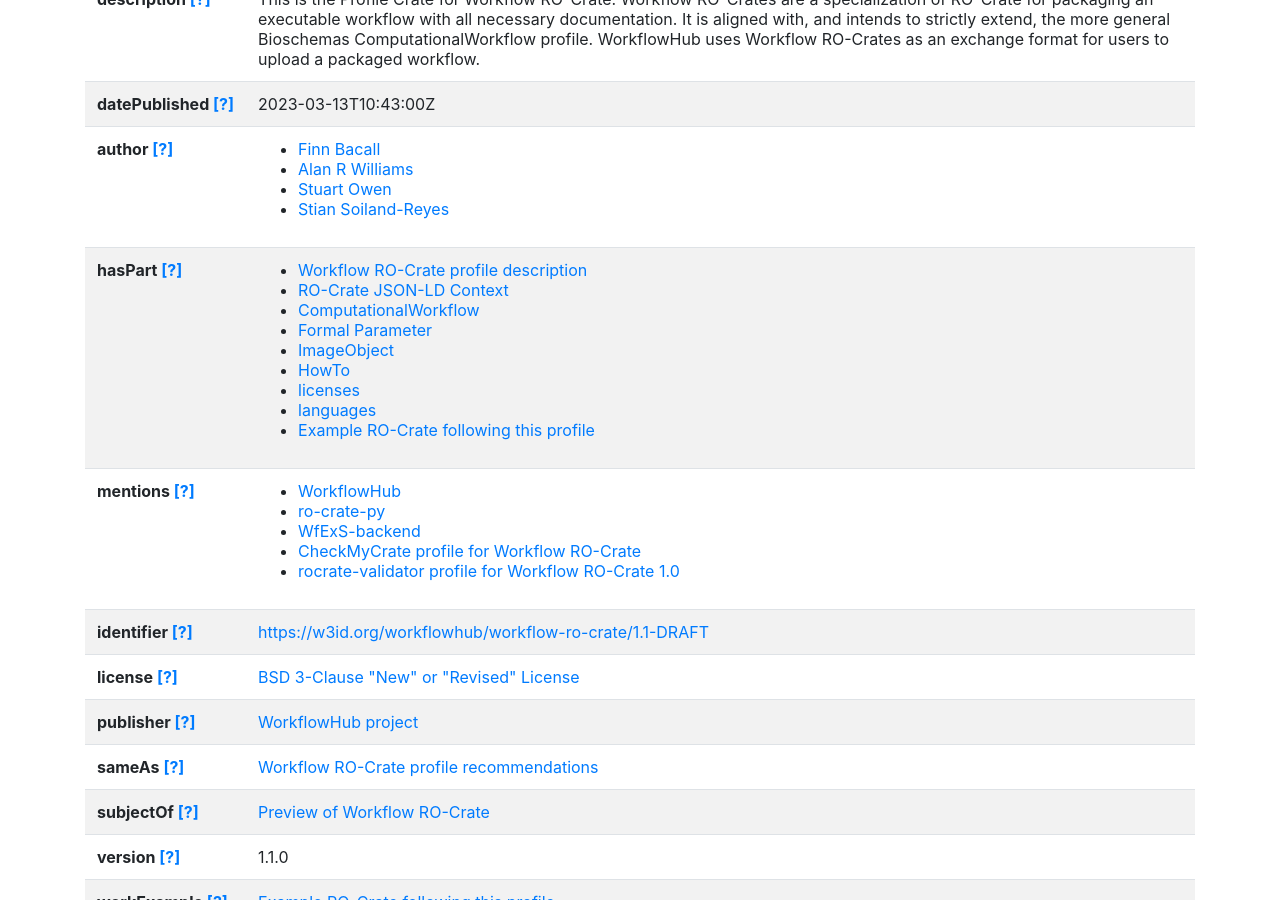
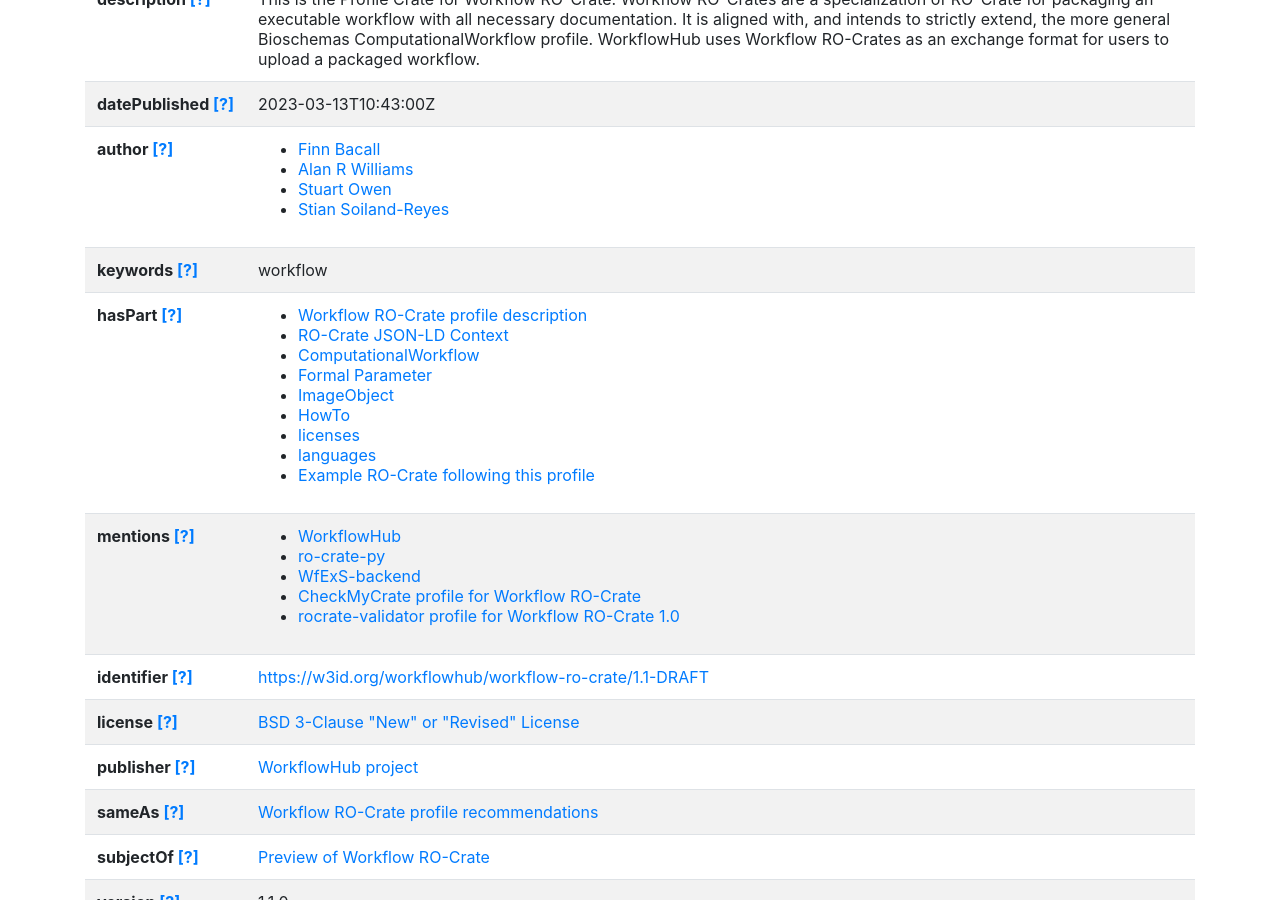
Before and after one commit to workflowhub-eu/about, a Jekyll site: the page Workflow-RO-Crate/1.1-DRAFT/ro-crate-preview.html, which Jekyll copies as it is, in a window 1280 px wide and 900 px high, scrolled down 510 px. Built offline with Jekyll 4.4.1, drawn with Linux system fonts in a browser that asks for light colours; nearby versions of some CDN libraries.

Commit message:
add keywords

```diff
--- a/Workflow-RO-Crate/1.1-DRAFT/ro-crate-metadata.json
+++ b/Workflow-RO-Crate/1.1-DRAFT/ro-crate-metadata.json
@@ -39,6 +39,9 @@
       ],
       "datePublished": "2023-03-13T10:43:00Z",
       "description": "This is the Profile Crate for Workflow RO-Crate. Workflow RO-Crates are a specialization of RO-Crate for packaging an executable workflow with all necessary documentation. It is aligned with, and intends to strictly extend, the more general Bioschemas ComputationalWorkflow profile.\n\nWorkflowHub uses Workflow RO-Crates as an exchange format for users to upload a packaged workflow.",
+      "keywords": [
+        "workflow"
+      ],
       "hasPart": [
         {
           "@id": "index.html"
--- a/Workflow-RO-Crate/1.1-DRAFT/ro-crate-preview.html
+++ b/Workflow-RO-Crate/1.1-DRAFT/ro-crate-preview.html
@@ -54,6 +54,7 @@
       ],
       "datePublished": "2023-03-13T10:43:00Z",
       "description": "This is the Profile Crate for Workflow RO-Crate. Workflow RO-Crates are a specialization of RO-Crate for packaging an executable workflow with all necessary documentation. It is aligned with, and intends to strictly extend, the more general Bioschemas ComputationalWorkflow profile.\n\nWorkflowHub uses Workflow RO-Crates as an exchange format for users to upload a packaged workflow.",
+      "keywords": "workflow",
       "hasPart": [
         {
           "@id": "index.html"
@@ -1521,6 +1522,9 @@
                         <li><a href="#https%3A//orcid.org/0000-0001-9842-9718">Stian Soiland-Reyes</a></li>
                         </ul></td>
             </tr><tr>
+            <th style="text-align:left;" class="prop">keywords<span>&nbsp;</span><a href="http://schema.org/keywords">[?]</a></th>
+            <td style='text-align:left'><span>workflow</span></td>
+            </tr><tr>
             <th style="text-align:left;" class="prop">hasPart<span>&nbsp;</span><a href="http://schema.org/hasPart">[?]</a></th>
             <td style='text-align:left'><ul>
                         <li><a href="#index.html">Workflow RO-Crate profile description</a></li>
```
